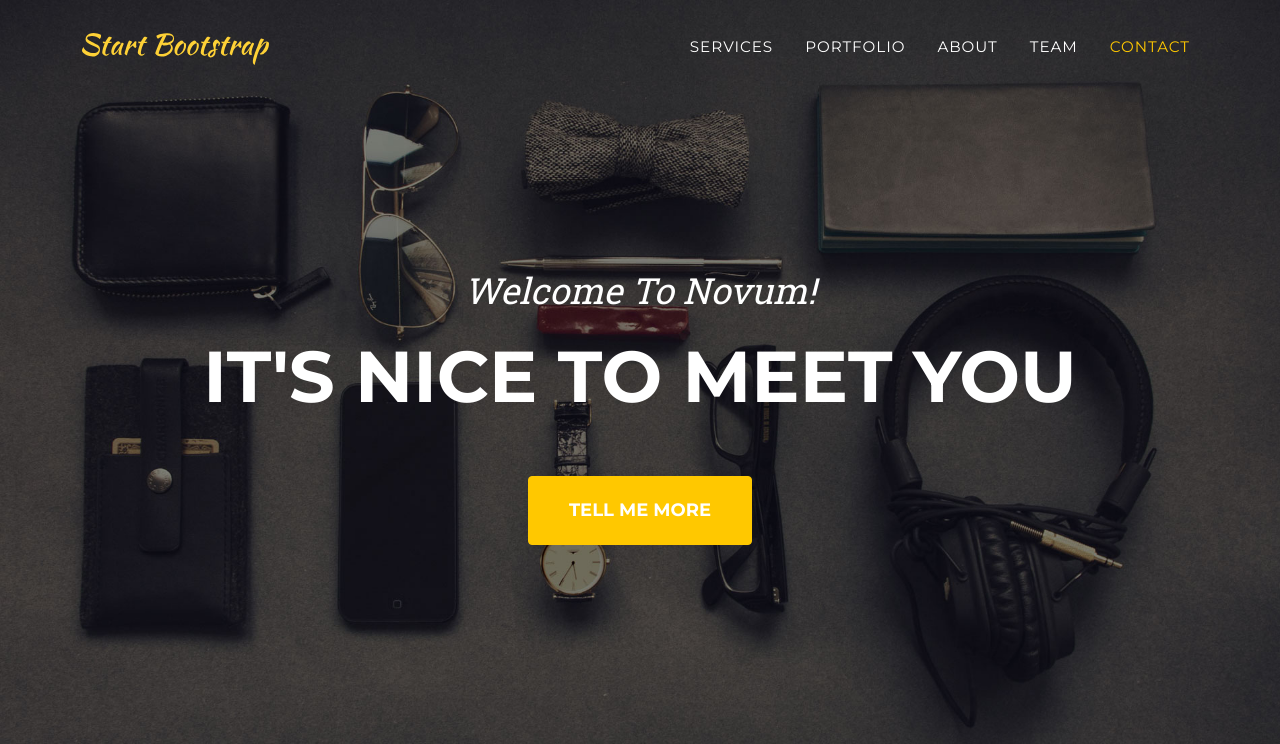
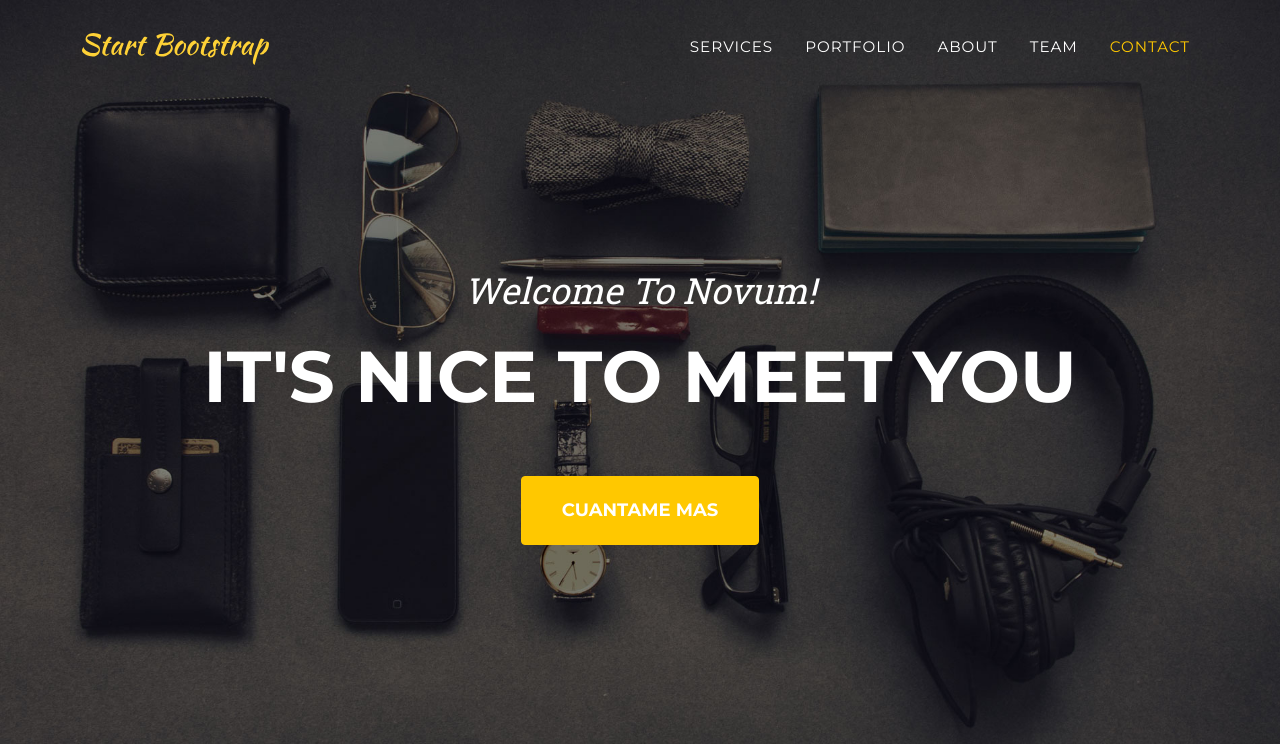
Before and after one commit to matiasrebori/novum_test, a Django app: page / in a window 1280 px wide. Shown: the top 744 px of the page. Run offline with Django 3.2, Linux system fonts and the light colour scheme; some libraries are stand-ins or nearby versions.

Commit message:
changes in template

```diff
--- a/templates/index.html
+++ b/templates/index.html
@@ -42,7 +42,7 @@
             <div class="container">
                 <div class="masthead-subheading">Welcome To Novum!</div>
                 <div class="masthead-heading text-uppercase">It's Nice To Meet You</div>
-                <a class="btn btn-primary btn-xl text-uppercase" href="#services">Tell Me More</a>
+                <a class="btn btn-primary btn-xl text-uppercase" href="#services">Cuantame mas</a>
             </div>
         </header>
         <!-- Services-->
```
